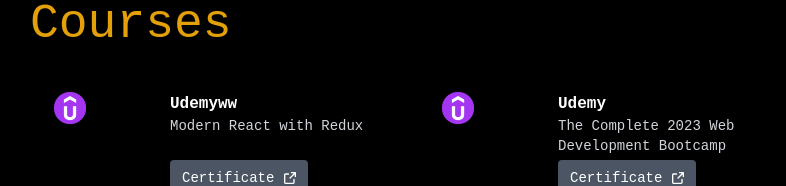
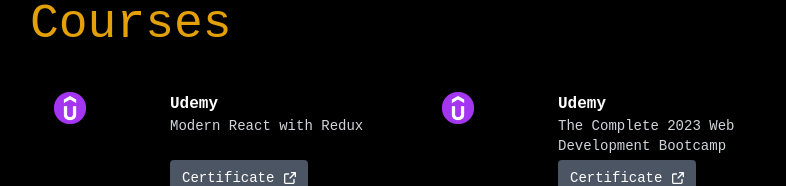
Before and after one commit to VictorCano18/victorcano-portfolio, a Next.js app: page /pages/courses in a window 1280 px wide. Shown: the top 186 px of the page, without its empty margins (230-1016 px from the left). Built offline with nearby package versions, Linux system fonts and the light colour scheme.

Commit message:
fix(master): remove extra letters

```diff
--- a/app/pages/courses/page.tsx
+++ b/app/pages/courses/page.tsx
@@ -16,7 +16,7 @@ export default function Courses() {
                     <img src={UdemyLogo.src} alt='udemy-logo' className='flex h-fit imgWidth' />
                     <div className="w-52 space-y-1 font-medium text-white dark:text-white flex flex-col justify-between">
                         <div>
-                            <div><strong>Udemyww</strong></div>
+                            <div><strong>Udemy</strong></div>
                             <div className="text-sm text-gray-300 dark:text-gray-300">Modern React with Redux</div>
                         </div>
                         <a href='https://www.udemy.com/certificate/UC-8cf9dd67-aa27-4ea8-b311-94852bda78a9/' target='_blank' className="animationIcon mt-8 inline-flex items-center px-3 py-2 text-sm font-medium text-center bg-gray-600 hover:bg-gray-700 focus:ring-gray-800 focus:ring-4 focus:outline-none focus:ring-blue-300 dark:bg-gray-600 dark:hover:bg-gray-700 dark:focus:ring-gray-800 w-fit rounded">
```
